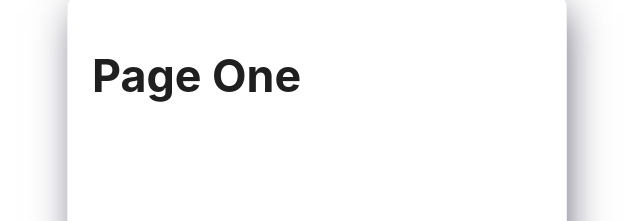
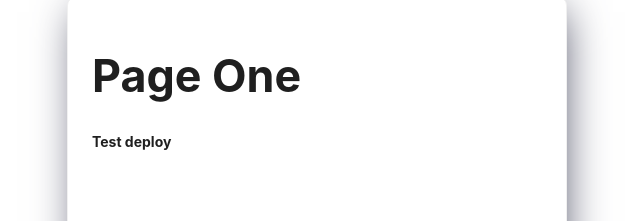
Before and after one commit to Maks-Ryzhykov/pet-project, a React (Vite) app: page / in a window 1280 px wide. Shown: the part 103-324 px from the top of the page, without its empty margins (323-963 px from the left). Built offline with nearby package versions, Linux system fonts and the light colour scheme.

Commit message:
Test deploy

```diff
--- a/src/pages/PageOne/index.tsx
+++ b/src/pages/PageOne/index.tsx
@@ -5,6 +5,7 @@ function PageOne() {
   return (
     <Card className="card-root" data-testid="card">
       <h1>Page One</h1>
+      <h4>Test deploy</h4>
     </Card>
   );
 }
```
